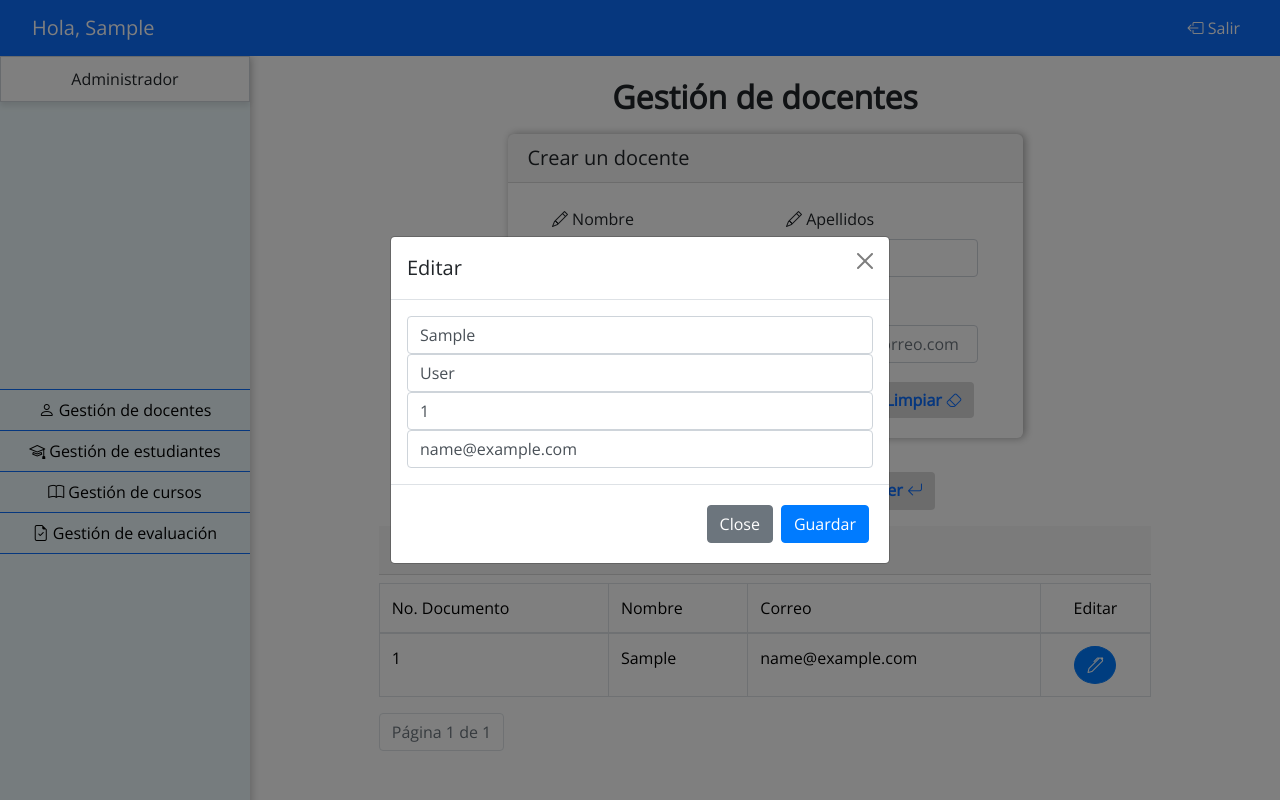
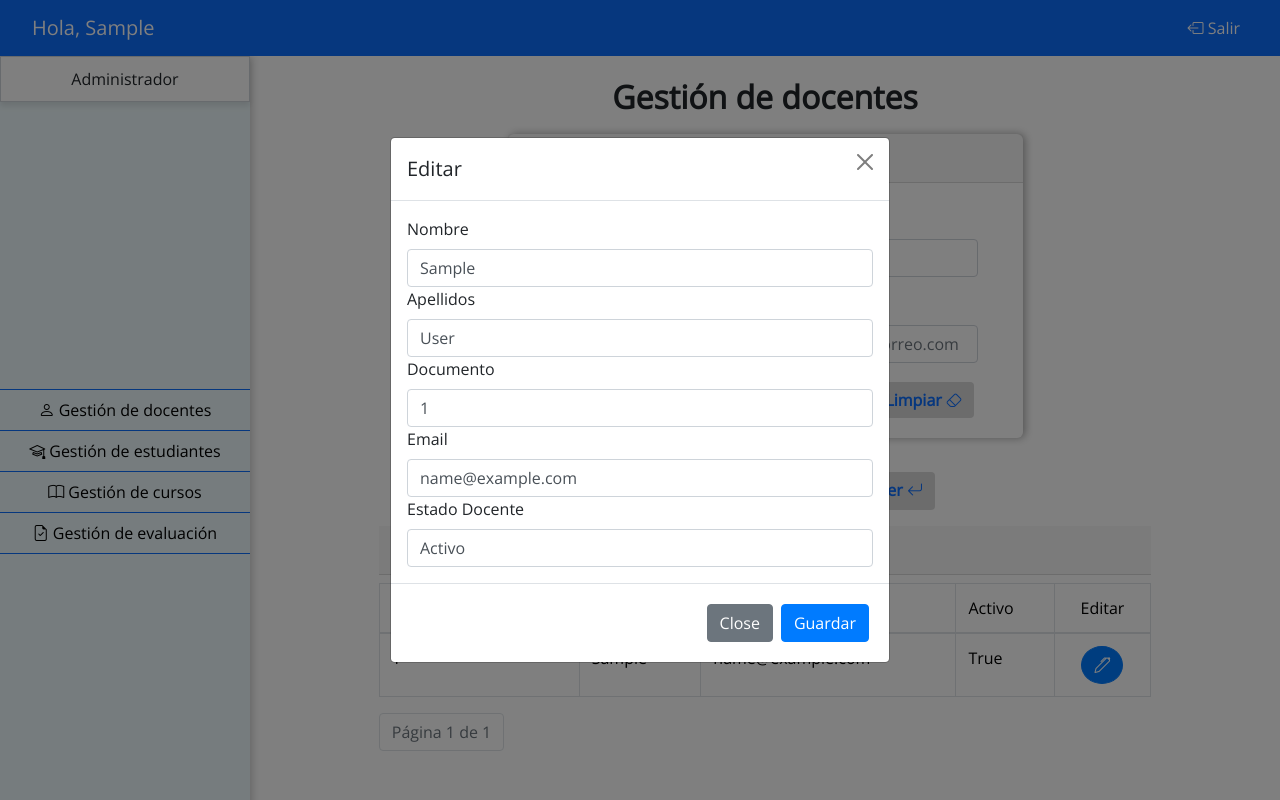
Before and after one commit to HenaoGiordy/team-eval, a Django app: page /administrador/gestion_de_docentes in a window 1280 px wide, after a click that opens the changed part. Run offline with Django 5.2, Linux system fonts and the light colour scheme; a user stored in the database is signed in; tables that the repository leaves empty hold one stand-in row (values such as "Sample post"); some libraries are stand-ins or nearby versions.

Commit message:
Vista Docente Finalizada

```diff
--- a/app/views.py
+++ b/app/views.py
@@ -151,6 +151,7 @@ def administrador_gestion_de_docentes(request):
                 usuario.last_name = request.POST.get('edit-apellidos')
                 usuario.username = request.POST.get('edit-documento')
                 usuario.email = request.POST.get('edit-email')
+                usuario.is_active = request.POST.get('edit-estado')
                 usuario.save()
                 messages.success(request, "Usuario actualizado correctamente")
                 return redirect(reverse('administrador_gestion_de_docentes'))
--- a/static/javascript/login.js
+++ b/static/javascript/login.js
@@ -26,7 +26,7 @@ document.querySelectorAll('.btn-edit').forEach(btn => {
         const userId = btn.getAttribute('data-id');
         fetch(`/obtener_detalles_usuario/${userId}/`)
             .then(response => {
-                console.log(response)
+
                 if (!response.ok) {
                     throw new Error('Hubo un problema al obtener los detalles del usuario');
                 }
@@ -38,6 +38,7 @@ document.querySelectorAll('.btn-edit').forEach(btn => {
                 document.getElementById('edit-apellidos').value = data.apellidos;
                 document.getElementById('edit-documento').value = data.documento;
                 document.getElementById('edit-email').value = data.email;
+                document.getElementById('edit-estado').value = data.estado == true ? "True" : "False"
                 // Llena otros campos del formulario según sea necesario
             })
             .catch(error => console.error('Error:', error));
@@ -45,9 +46,3 @@ document.querySelectorAll('.btn-edit').forEach(btn => {
 });
 
 //Muestra el archivo seleccionado al subirlo localmente
-document.getElementById('fileInput').addEventListener('change', function() {
-    var fileInput = document.getElementById('fileInput');
-    var filePreview = document.getElementById('filePreview');
-    var fileName = fileInput.files[0].name;
-    filePreview.innerHTML = '<p><b> Archivo seleccionado: ' + fileName + '</b></p>';
-});
--- a/templates/administrador/components/table.html
+++ b/templates/administrador/components/table.html
@@ -7,6 +7,7 @@
       <th scope="col">No. Documento</th>
       <th scope="col">Nombre</th>
       <th scope="col">Correo</th>
+      <th scope="col">Activo</th>
       <th class="text-center" scope="col">Editar</th>
 
     </tr>
@@ -17,6 +18,7 @@
       <th scope="row">{{ docente.user.username }}</th>
       <td>{{ docente.user.first_name }}</td>
       <td>{{ docente.user.email }}</td>
+      <td>{{ docente.user.is_active }}</td>
       <td class="text-center" >
         <button type="button" class="btn btn-primary btn-edit" data-id="{{ docente.user.id }}" data-bs-toggle="modal" data-bs-target="#staticBackdrop"style="border-radius: 50%">
           <i class="bi bi-pen"></i>
@@ -58,11 +60,19 @@
       <div class="modal-body">
         <form method="POST">
           {% csrf_token %}
-          <input type="text" name="edit-nombre" id="edit-nombre" class="form-control" value="{{ docente.user.first_name }}"  placeholder="nombre" required>
-          <input type="text" name="edit-apellidos" id="edit-apellidos" class="form-control" value="{{ docente.user.last_name }}"  placeholder="Apellidos" required>
-          <input type="number" name="edit-documento" id="edit-documento" class="form-control" value="{{ docente.user.username }}"  placeholder="No. Documento" min="1" required>
-          <input type="email" name="edit-email" id="edit-email" class="form-control" value="{{ docente.user.email }}"  placeholder="email"  required>
-
+          <label for="edit-nombre">Nombre</label>
+          <input type="text" name="edit-nombre" id="edit-nombre" class="form-control" placeholder="nombre" required>
+          <label for="edit-apellidos">Apellidos</label>
+          <input type="text" name="edit-apellidos" id="edit-apellidos" class="form-control" placeholder="Apellidos" required>
+          <label for="edit-documento">Documento</label>
+          <input type="number" name="edit-documento" id="edit-documento" class="form-control" placeholder="No. Documento" min="1" required>
+          <label for="edit-email">Email</label>
+          <input type="email" name="edit-email" id="edit-email" class="form-control" placeholder="email"  required>
+          <label for="estado-curso">Estado Docente</label>
+          <select class="form-control" name="edit-estado" id="edit-estado">
+            <option value="True">Activo</option>
+            <option value="False">Inactivo</option>
+        </select>
 
       </div>
       <div class="modal-footer">
```
